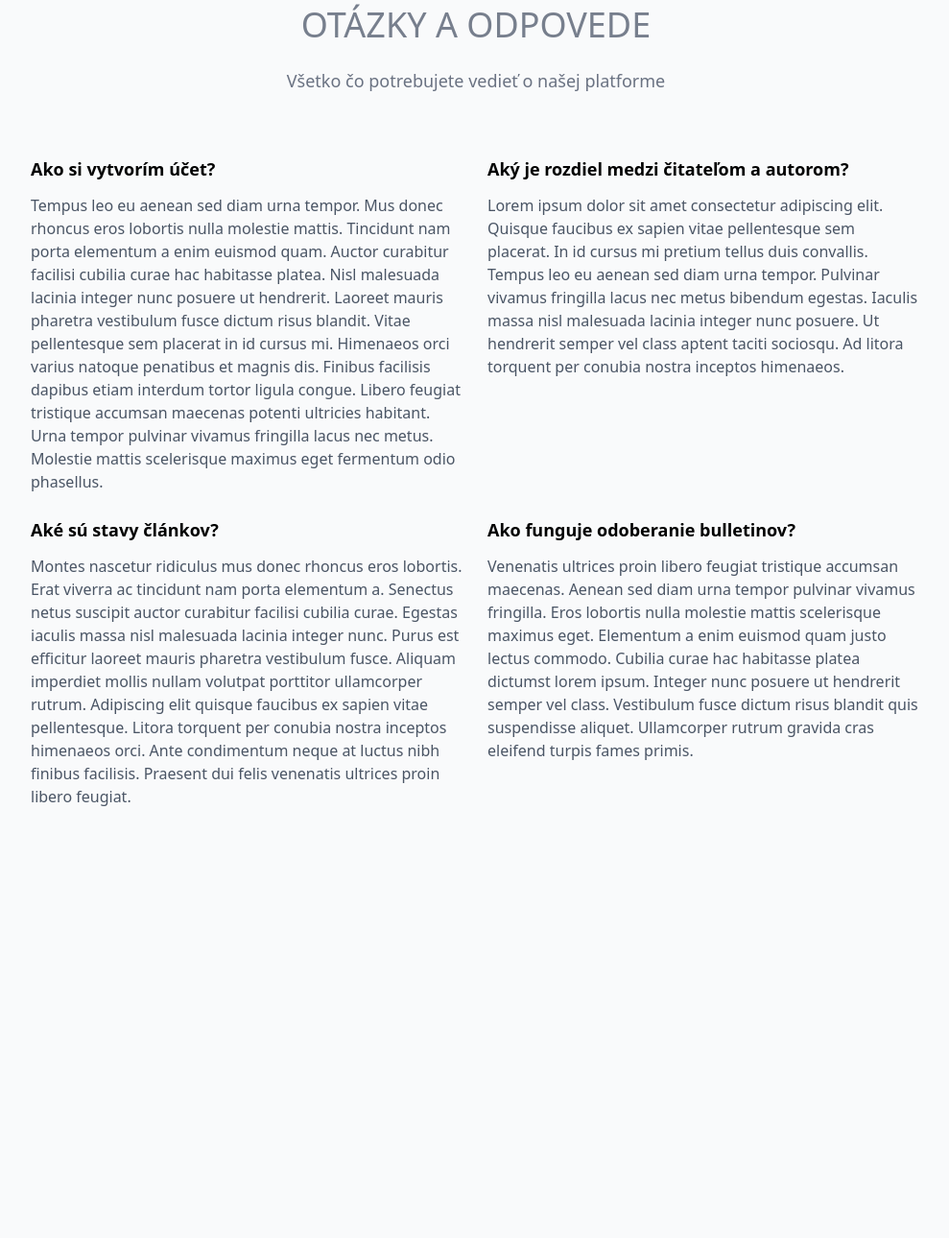
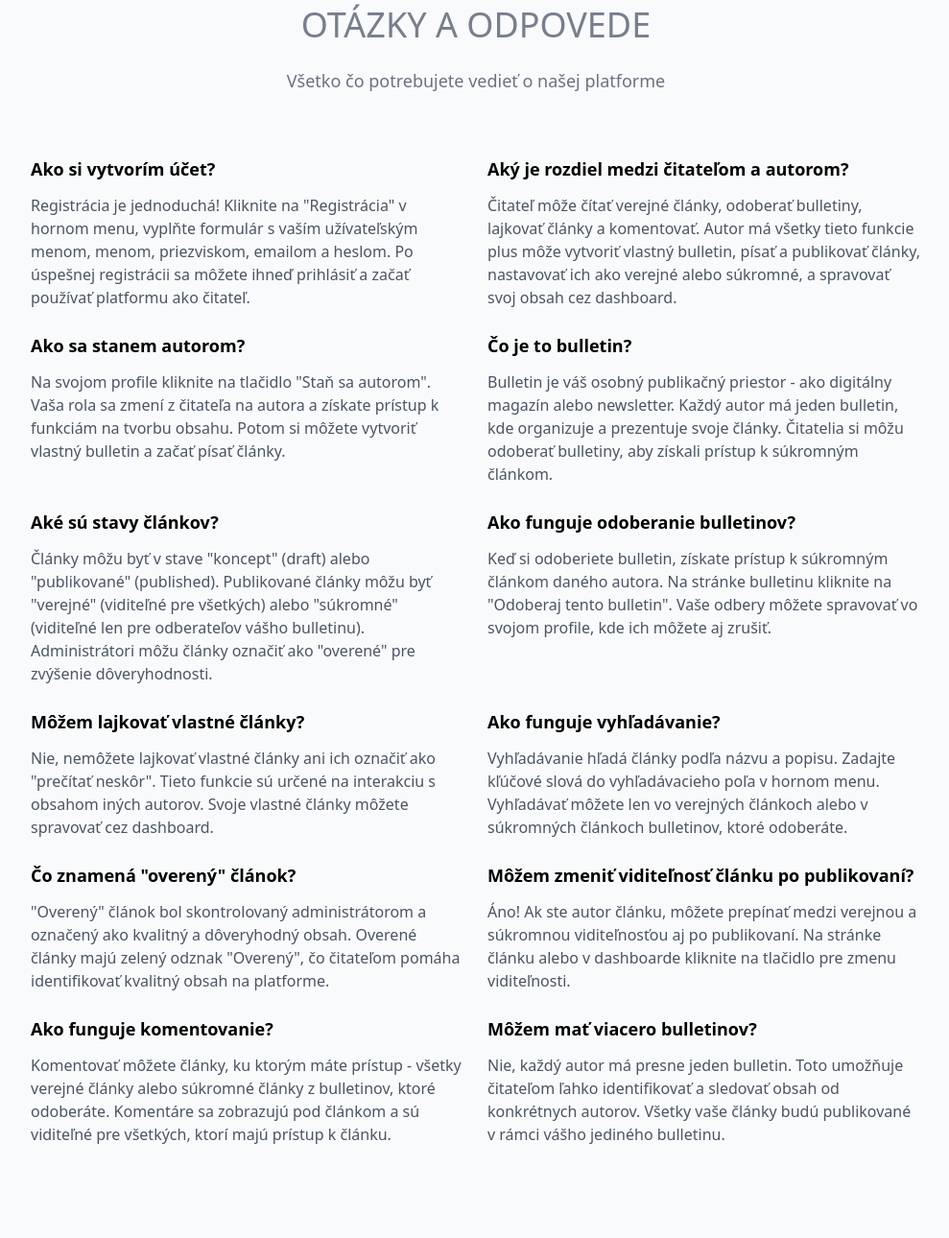
Before and after one commit to MarianHolly/blog_platform, a Django app: page /qa/ in a window 1280 px wide. Shown: the part 131-1421 px from the top of the page at 96% size, without its empty margins (144-1133 px from the left). Before the commit the page ends 971 px from the top, so only its background shows below. Run offline with Django 5.2, Linux system fonts and the light colour scheme; some libraries are stand-ins or nearby versions.

Commit message:
content in Q&A page

```diff
--- a/templates/content/qa.html
+++ b/templates/content/qa.html
@@ -9,28 +9,111 @@
         <h1 class="text-4xl text-gray-500 font-700 opacity-90 text-center mt-12 uppercase">Otázky a odpovede</h1>
         <p class="text-center text-gray-500 text-lg my-6">Všetko čo potrebujete vedieť o našej platforme</p>
     </section>
-    <section class="container max-w-6xl mx-auto px-6 lg:px-12 grid grid-cols-1 md:grid-cols-2 gap-6">
+
+    <section class="container max-w-6xl mx-auto mb-24 px-6 lg:px-12 grid grid-cols-1 md:grid-cols-2 gap-6">
         <div>
             <h3 class="text-lg font-semibold mb-3">Ako si vytvorím účet?</h3>
-            <p class="text-gray-600">Tempus leo eu aenean sed diam urna tempor. Mus donec rhoncus eros lobortis nulla molestie mattis. Tincidunt nam porta elementum a enim euismod quam. Auctor curabitur facilisi cubilia curae hac habitasse platea. Nisl malesuada lacinia integer nunc posuere ut hendrerit. Laoreet mauris pharetra vestibulum fusce dictum risus blandit. Vitae pellentesque sem placerat in id cursus mi. Himenaeos orci varius natoque penatibus et magnis dis. Finibus facilisis dapibus etiam interdum tortor ligula congue. Libero feugiat tristique accumsan maecenas potenti ultricies habitant. Urna tempor pulvinar vivamus fringilla lacus nec metus. Molestie mattis scelerisque maximus eget fermentum odio phasellus.</p>
+            <p class="text-gray-600">
+                Registrácia je jednoduchá! Kliknite na "Registrácia" v hornom menu, vyplňte formulár s vaším
+                užívateľským menom, menom, priezviskom, emailom a heslom. Po úspešnej registrácii sa môžete
+                ihneď prihlásiť a začať používať platformu ako čitateľ.
+            </p>
         </div>
+
         <div>
             <h3 class="text-lg font-semibold mb-3">Aký je rozdiel medzi čitateľom a autorom?</h3>
-            <p class="text-gray-600">Lorem ipsum dolor sit amet consectetur adipiscing elit. Quisque faucibus ex sapien vitae pellentesque sem placerat. In id cursus mi pretium tellus duis convallis. Tempus leo eu aenean sed diam urna tempor. Pulvinar vivamus fringilla lacus nec metus bibendum egestas. Iaculis massa nisl malesuada lacinia integer nunc posuere. Ut hendrerit semper vel class aptent taciti sociosqu. Ad litora torquent per conubia nostra inceptos himenaeos.</p>
+            <p class="text-gray-600">
+                Čitateľ môže čítať verejné články, odoberať bulletiny, lajkovať články a komentovať.
+                Autor má všetky tieto funkcie plus môže vytvoriť vlastný bulletin, písať a publikovať články,
+                nastavovať ich ako verejné alebo súkromné, a spravovať svoj obsah cez dashboard.
+            </p>
         </div>
+
+        <div>
+            <h3 class="text-lg font-semibold mb-3">Ako sa stanem autorom?</h3>
+            <p class="text-gray-600">
+                Na svojom profile kliknite na tlačidlo "Staň sa autorom". Vaša rola sa zmení z čitateľa na autora
+                a získate prístup k funkciám na tvorbu obsahu. Potom si môžete vytvoriť vlastný bulletin a začať písať články.
+            </p>
+        </div>
+
+        <div>
+            <h3 class="text-lg font-semibold mb-3">Čo je to bulletin?</h3>
+            <p class="text-gray-600">
+                Bulletin je váš osobný publikačný priestor - ako digitálny magazín alebo newsletter.
+                Každý autor má jeden bulletin, kde organizuje a prezentuje svoje články. Čitatelia si môžu
+                odoberať bulletiny, aby získali prístup k súkromným článkom.
+            </p>
+        </div>
+
         <div>
             <h3 class="text-lg font-semibold mb-3">Aké sú stavy článkov?</h3>
-            <p class="text-gray-600">Montes nascetur ridiculus mus donec rhoncus eros lobortis. Erat viverra ac tincidunt nam porta elementum a. Senectus netus suscipit auctor curabitur facilisi cubilia curae. Egestas iaculis massa nisl malesuada lacinia integer nunc. Purus est efficitur laoreet mauris pharetra vestibulum fusce. Aliquam imperdiet mollis nullam volutpat porttitor ullamcorper rutrum. Adipiscing elit quisque faucibus ex sapien vitae pellentesque. Litora torquent per conubia nostra inceptos himenaeos orci. Ante condimentum neque at luctus nibh finibus facilisis. Praesent dui felis venenatis ultrices proin libero feugiat.</p>
+            <p class="text-gray-600">
+                Články môžu byť v stave "koncept" (draft) alebo "publikované" (published). Publikované články
+                môžu byť "verejné" (viditeľné pre všetkých) alebo "súkromné" (viditeľné len pre odberateľov vášho bulletinu).
+                Administrátori môžu články označiť ako "overené" pre zvýšenie dôveryhodnosti.
+            </p>
         </div>
+
         <div>
             <h3 class="text-lg font-semibold mb-3">Ako funguje odoberanie bulletinov?</h3>
-            <p class="text-gray-600">Venenatis ultrices proin libero feugiat tristique accumsan maecenas. Aenean sed diam urna tempor pulvinar vivamus fringilla. Eros lobortis nulla molestie mattis scelerisque maximus eget. Elementum a enim euismod quam justo lectus commodo. Cubilia curae hac habitasse platea dictumst lorem ipsum. Integer nunc posuere ut hendrerit semper vel class. Vestibulum fusce dictum risus blandit quis suspendisse aliquet. Ullamcorper rutrum gravida cras eleifend turpis fames primis.</p>
+            <p class="text-gray-600">
+                Keď si odoberiete bulletin, získate prístup k súkromným článkom daného autora.
+                Na stránke bulletinu kliknite na "Odoberaj tento bulletin". Vaše odbery môžete spravovať
+                vo svojom profile, kde ich môžete aj zrušiť.
+            </p>
         </div>
 
+        <div>
+            <h3 class="text-lg font-semibold mb-3">Môžem lajkovať vlastné články?</h3>
+            <p class="text-gray-600">
+                Nie, nemôžete lajkovať vlastné články ani ich označiť ako "prečítať neskôr".
+                Tieto funkcie sú určené na interakciu s obsahom iných autorov. Svoje vlastné články
+                môžete spravovať cez dashboard.
+            </p>
+        </div>
 
+        <div>
+            <h3 class="text-lg font-semibold mb-3">Ako funguje vyhľadávanie?</h3>
+            <p class="text-gray-600">
+                Vyhľadávanie hľadá články podľa názvu a popisu. Zadajte kľúčové slová do vyhľadávacieho poľa
+                v hornom menu. Vyhľadávať môžete len vo verejných článkoch alebo v súkromných článkoch bulletinov,
+                ktoré odoberáte.
+            </p>
+        </div>
 
+        <div>
+            <h3 class="text-lg font-semibold mb-3">Čo znamená "overený" článok?</h3>
+            <p class="text-gray-600">
+                "Overený" článok bol skontrolovaný administrátorom a označený ako kvalitný a dôveryhodný obsah.
+                Overené články majú zelený odznak "Overený", čo čitateľom pomáha identifikovať kvalitný obsah
+                na platforme.
+            </p>
+        </div>
 
+        <div>
+            <h3 class="text-lg font-semibold mb-3">Môžem zmeniť viditeľnosť článku po publikovaní?</h3>
+            <p class="text-gray-600">
+                Áno! Ak ste autor článku, môžete prepínať medzi verejnou a súkromnou viditeľnosťou aj po publikovaní.
+                Na stránke článku alebo v dashboarde kliknite na tlačidlo pre zmenu viditeľnosti.
+            </p>
+        </div>
 
+        <div>
+            <h3 class="text-lg font-semibold mb-3">Ako funguje komentovanie?</h3>
+            <p class="text-gray-600">
+                Komentovať môžete články, ku ktorým máte prístup - všetky verejné články alebo súkromné články
+                z bulletinov, ktoré odoberáte. Komentáre sa zobrazujú pod článkom a sú viditeľné pre všetkých,
+                ktorí majú prístup k článku.
+            </p>
+        </div>
 
+        <div>
+            <h3 class="text-lg font-semibold mb-3">Môžem mať viacero bulletinov?</h3>
+            <p class="text-gray-600">
+                Nie, každý autor má presne jeden bulletin. Toto umožňuje čitateľom ľahko identifikovať a sledovať
+                obsah od konkrétnych autorov. Všetky vaše články budú publikované v rámci vášho jediného bulletinu.
+            </p>
+        </div>
     </section>
 {% endblock %}
```
